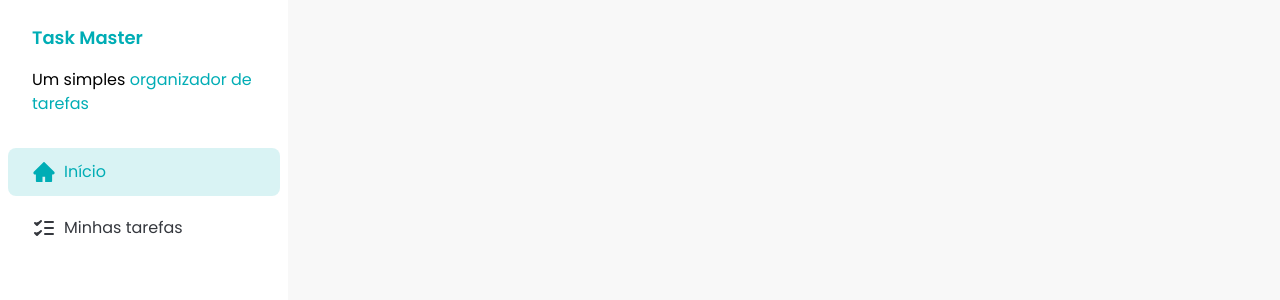
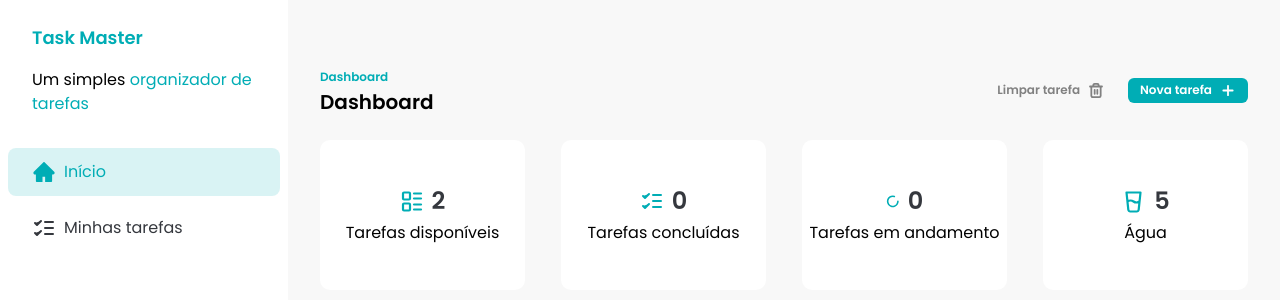
Before and after one commit to gabrielqrzz/fsc-task-manager, a React (Vite) app: page / in a window 1280 px wide. Shown: the top 300 px of the page. Built offline with nearby package versions, Linux system fonts and the light colour scheme; data requests are answered from the project's data file.

Commit message:
feat: add dashboard cards

```diff
--- a/db.json
+++ b/db.json
@@ -6,6 +6,13 @@
       "time": "evening",
       "description": "1234",
       "status": "not_started"
+    },
+    {
+      "id": "f8dbe960-f508-428e-81cb-65e7ebcf4a29",
+      "title": "dasdasd",
+      "time": "morning",
+      "description": "dasdad",
+      "status": "not_started"
     }
   ]
 }
--- a/src/assets/icons/index.js
+++ b/src/assets/icons/index.js
@@ -4,11 +4,13 @@ import CheckIcon from './check.svg?react'
 import ChevronRightIcon from './chevron-right.svg?react'
 import CloudSunIcon from './cloud-sun.svg?react'
 import DetailsIcon from './details.svg?react'
+import GlassWaterIcon from './glass-water.svg?react'
 import HomeIcon from './home.svg?react'
 import LoaderIcon from './loader.svg?react'
 import MoonIcon from './moon.svg?react'
 import SunIcon from './sun.svg?react'
 import TasksIcon from './tasks.svg?react'
+import Tasks2Icon from './tasks-2.svg?react'
 import TrashIcon from './trash.svg?react'
 
 export {
@@ -18,10 +20,12 @@ export {
   ChevronRightIcon,
   CloudSunIcon,
   DetailsIcon,
+  GlassWaterIcon,
   HomeIcon,
   LoaderIcon,
   MoonIcon,
   SunIcon,
+  Tasks2Icon,
   TasksIcon,
   TrashIcon,
 }
--- /dev/null
+++ b/src/components/DashboardCard.jsx
@@ -0,0 +1,15 @@
+const DashboardCard = ({ icon, mainText, secondaryText }) => {
+  return (
+    <div className="flex h-[150px] flex-col items-center justify-center gap-1 rounded-[10px] bg-white">
+      <div className="flex items-center gap-2">
+        <span className="text-brand-primary">{icon} </span>
+        <p className="text-2xl font-semibold text-brand-dark-blue">
+          {mainText}
+        </p>
+      </div>
+      {secondaryText}
+    </div>
+  )
+}
+
+export default DashboardCard
--- a/src/components/Header.jsx
+++ b/src/components/Header.jsx
@@ -1,7 +1,42 @@
 import PropTypes from 'prop-types'
+import { useState } from 'react'
 
-function Header(props) {
-  return <header className="header">{props.children}</header>
+import { AddIcon, TrashIcon } from '../assets/icons'
+import AddTaskDialog from './AddTaskDialog'
+import Button from './Button'
+
+function Header({ subtitle, title }) {
+  const [addTaskDialogIsOpen, setAddTaskDialogIsOpen] = useState(false)
+  const handleDialogClose = () => {
+    setAddTaskDialogIsOpen(false)
+  }
+
+  return (
+    <div className="flex w-full justify-between">
+      <div>
+        <span className="text-xs font-semibold text-brand-primary">
+          {subtitle}
+        </span>
+        <h2 className="text-xl font-semibold">{title}</h2>
+      </div>
+
+      <div className="flex items-center gap-3">
+        <Button color="ghost">
+          Limpar tarefa
+          <TrashIcon></TrashIcon>
+        </Button>
+        <Button onClick={() => setAddTaskDialogIsOpen(true)}>
+          Nova tarefa
+          <AddIcon></AddIcon>
+        </Button>
+
+        <AddTaskDialog
+          isOpen={addTaskDialogIsOpen}
+          handleClose={handleDialogClose}
+        />
+      </div>
+    </div>
+  )
 }
 
 Header.propTypes = {
--- a/src/components/Tasks.jsx
+++ b/src/components/Tasks.jsx
@@ -1,5 +1,4 @@
 import { useQueryClient } from '@tanstack/react-query'
-import { useState } from 'react'
 import { toast } from 'sonner'
 
 import {
@@ -10,8 +9,10 @@ import {
   TrashIcon,
 } from '../assets/icons'
 import { useGetTasks } from '../hooks/data/use-get-tasks'
+import { taskQueryKeys } from '../keys/queries'
 import AddTaskDialog from './AddTaskDialog'
 import Button from './Button'
+import Header from './Header'
 import TaskItem from './TaskItem'
 import TasksSeparator from './TasksSeparator'
 
@@ -19,15 +20,9 @@ const Tasks = () => {
   const queryClient = useQueryClient()
   const { data: tasks } = useGetTasks()
 
-  const [addTaskDialogIsOpen, setAddTaskDialogIsOpen] = useState(false)
-
   const morningTasks = tasks?.filter((tasks) => tasks.time === 'morning')
   const afternoonTasks = tasks?.filter((tasks) => tasks.time === 'afternoon')
   const eveningTasks = tasks?.filter((tasks) => tasks.time === 'evening')
-
-  const handleDialogClose = () => {
-    setAddTaskDialogIsOpen(false)
-  }
 
   const handleTaskCheckboxClick = (taskId) => {
     const newTasks = tasks.map((task) => {
@@ -51,35 +46,12 @@ const Tasks = () => {
       }
       return task
     })
-    queryClient.setQueryData('tasks', newTasks)
+    queryClient.setQueryData(taskQueryKeys.getAll(), newTasks)
   }
 
   return (
     <div className="w-full space-y-6 px-8 py-16">
-      <div className="flex w-full justify-between">
-        <div>
-          <span className="text-xs font-semibold text-brand-primary">
-            Minhas tarefas
-          </span>
-          <h2 className="text-xl font-semibold">Minhas tarefas</h2>
-        </div>
-
-        <div className="flex items-center gap-3">
-          <Button color="ghost">
-            Limpar tarefa
-            <TrashIcon></TrashIcon>
-          </Button>
-          <Button onClick={() => setAddTaskDialogIsOpen(true)}>
-            Nova tarefa
-            <AddIcon></AddIcon>
-          </Button>
-
-          <AddTaskDialog
-            isOpen={addTaskDialogIsOpen}
-            handleClose={handleDialogClose}
-          />
-        </div>
-      </div>
+      <Header subtitle="Minhas tarefas" title="Minhas tarefas" />
       <div className="rounded-xl bg-white p-6">
         <div className="my-6 space-y-3">
           <TasksSeparator title="Manhã" icon={<SunIcon />}></TasksSeparator>
--- a/src/pages/Home.jsx
+++ b/src/pages/Home.jsx
@@ -1,9 +1,50 @@
+import {
+  GlassWaterIcon,
+  LoaderIcon,
+  Tasks2Icon,
+  TasksIcon,
+} from '../assets/icons'
+import DashboardCard from '../components/DashboardCard'
+import Header from '../components/Header'
 import Sidebar from '../components/Sidebar'
+import { useGetTasks } from '../hooks/data/use-get-tasks'
 
 const HomePage = () => {
+  const { data: tasks } = useGetTasks()
+
+  const inProgressTasks = tasks?.filter(
+    (task) => task.status === 'in_progress'
+  ).length
+  const completedTasks = tasks?.filter((task) => task.status === 'done').length
+
   return (
     <div className="flex">
       <Sidebar></Sidebar>
+      <div className="w-full space-y-6 px-8 py-16">
+        <Header subtitle="Dashboard" title="Dashboard"></Header>
+        <div className="grid grid-cols-4 gap-9">
+          <DashboardCard
+            icon={<Tasks2Icon />}
+            mainText={tasks?.length}
+            secondaryText="Tarefas disponíveis"
+          />
+          <DashboardCard
+            icon={<TasksIcon />}
+            mainText={completedTasks}
+            secondaryText="Tarefas concluídas"
+          />
+          <DashboardCard
+            icon={<LoaderIcon />}
+            mainText={inProgressTasks}
+            secondaryText="Tarefas em andamento"
+          />
+          <DashboardCard
+            icon={<GlassWaterIcon />}
+            mainText="5"
+            secondaryText="Água"
+          />
+        </div>
+      </div>
     </div>
   )
 }
```
Also changed, not shown: src/assets/icons/glass-water.svg (added), src/assets/icons/tasks-2.svg (added).
